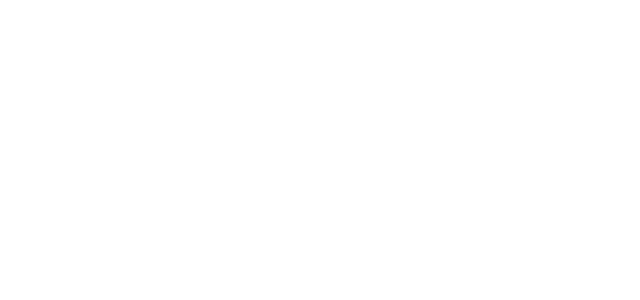
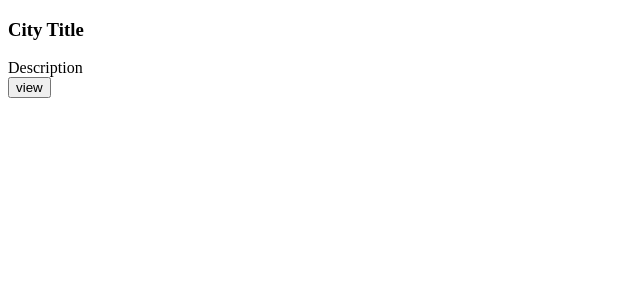
Before and after one commit to TEAM-SIT-SIH-2024/Code, a React (Vite) app in the folder frontend/: page / in a window 1280 px wide. Shown: the top 300 px of the page, without its empty margins (0-640 px from the left). Built offline with nearby package versions, Linux system fonts and the light colour scheme.

Commit message:
Adding Cities card schema

```diff
--- a/frontend/src/App.jsx
+++ b/frontend/src/App.jsx
@@ -1,5 +1,11 @@
+import { Cities } from "./components/Cities";
+
 function App() {
-  return <></>;
+  return (
+    <>
+      <Cities></Cities>
+    </>
+  );
 }
 
 export default App;
--- /dev/null
+++ b/frontend/src/components/Cities.jsx
@@ -0,0 +1,9 @@
+export function Cities() {
+  return (
+    <div>
+      <h3>City Title</h3>
+      <div>Description</div>
+      <button>view</button>
+    </div>
+  );
+}
```
Also changed, not shown: 1 other file (tests, documents, lock files or other folders).
